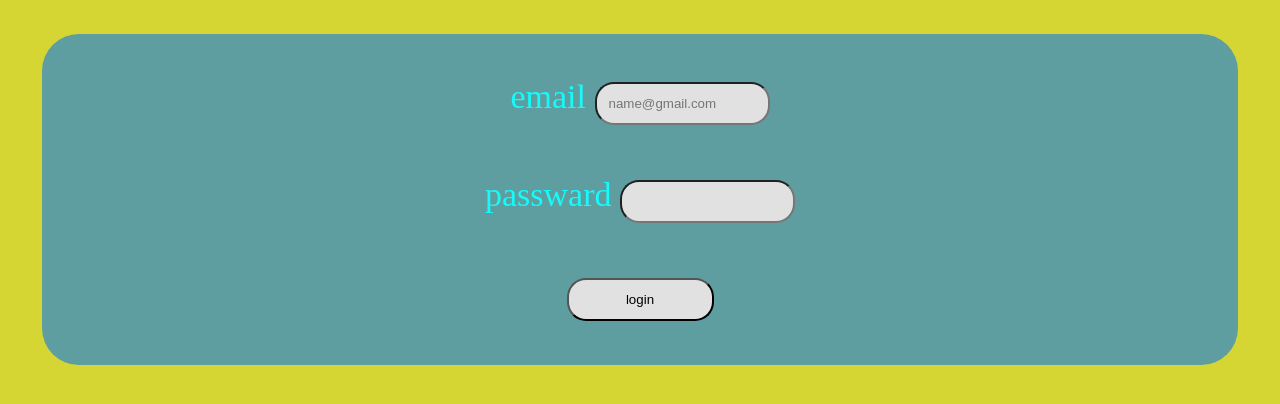
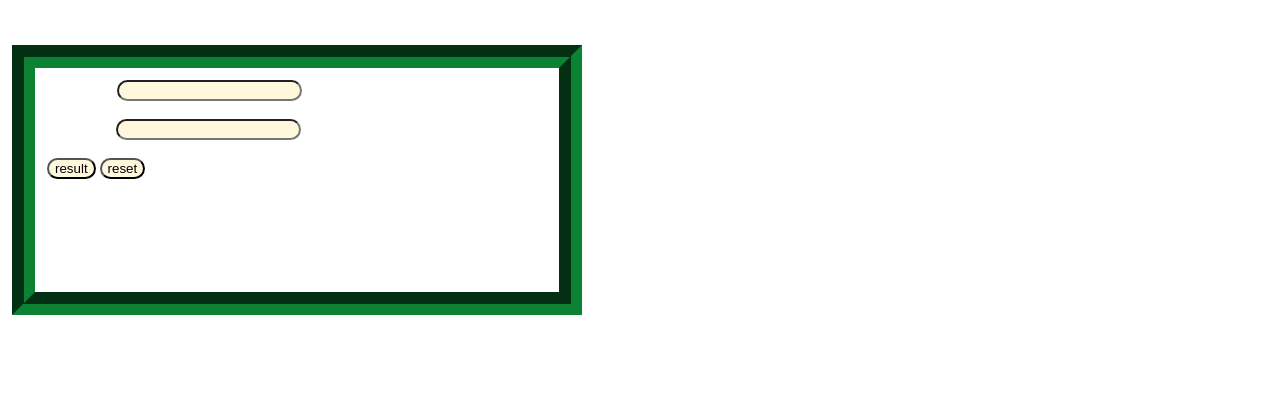
Before and after one commit to nejash-anwar/nejowillpa, a plain HTML site: page index.html in a window 1280 px wide. Drawn offline with Linux system fonts and the light colour scheme.

Commit message:
Update index.html

```diff
--- a/index.html
+++ b/index.html
@@ -1,57 +1,43 @@
+
 <!DOCTYPE html>
 <html lang="en">
 <head>
     <meta charset="UTF-8">
     <meta name="viewport" content="width=device-width, initial-scale=1.0">
-    <title>Login</title>
+    <title>result exam</title>
+<link rel="stylesheet" href="madarasa.css">
 <style>
-        body{
-            background-image: url(logins.jpg);
-            background-color: rgba(207, 207, 17, 0.856);
-        }
-        div{
-            color:rgb(22, 250, 250);
-            padding: 5px;
-            text-align: center;
-            background-color: cadetblue;
-            border-radius: 37px;
-            margin: 34px;
-            font-size: 34px;
-            font-family: 'Times New Roman', Times, serif;
-        }
-        .pass{
+    form{
+        border: 23px groove rgb(11, 131, 51);
         padding: 12px;
-            border-radius: 23px;
+        margin-top: 45px;
+        margin-left: 4px;
+        color: white;
+   width: 500px;
+   height: 200px;
     }
     input{
-            padding: 12px;
-            border-radius: 19px;
-            background-color: rgb(225, 225, 225);
-            width:147px
-        }
-        .log{
-            padding: 12px;
         border-radius: 23px;
-            font-size: 35px;
-            background-color: rgb(114, 11, 11);
+        background-color: cornsilk;
     }
 </style>
     </head>
     <body>
-    <div>
-        <form action="logi">
-            <div class="email">email
-                <input type="text" placeholder="name@gmail.com">
 
-            </div>
-            <div class="pass">passward
-                <input type="password" >
-            </div>
-            <div>
-    <a href="http://nejash.lovestoblog.com/"><input type="button" value="login"></a>
 
-            </div>
-        </form>
-    </div>
+
+
+
+
+<form id="has_digits" >
+    <label for="user_text">username:</label>
+     <input type="text" id="user_text"><br><br>
+     <label for="user_text">Passward:</label>
+     <input type="text" id="passwad_user"><br><br>
+    <input type="submit" value="result">
+    <input type="reset" value="reset">
+    <script type="text/javascript" src="result.js"></script>
+
+
     </body>
  </html>
```
Lines whose indentation alone changed are shown as unchanged.
